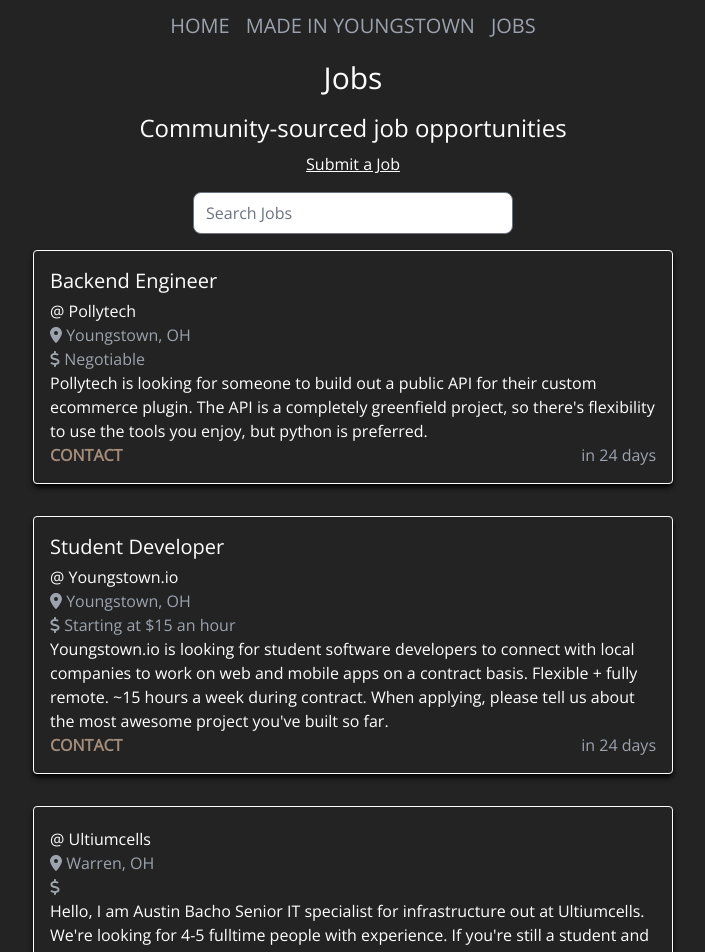
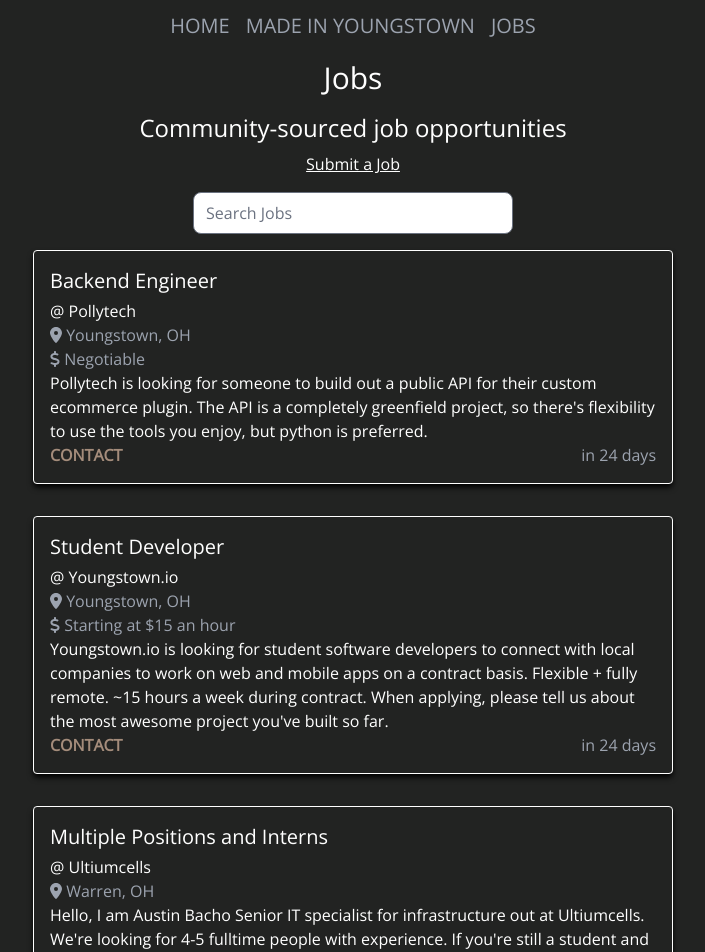
Before and after one commit to codeyoungstown/next-codeyoungstown.com, a Next.js app: page /jobs in a window 1280 px wide. Shown: the top 952 px of the page, without its empty margins (287-992 px from the left). Built offline with nearby package versions, Linux system fonts and the light colour scheme.

Commit message:
Finalized jobs page and removed captcha

```diff
--- a/components/JobListings.tsx
+++ b/components/JobListings.tsx
@@ -56,9 +56,11 @@ const Job = ({ job }) => {
           <p className="text-gray-400">
             <FontAwesomeIcon icon={faLocationDot} /> {job.location}
           </p>
-          <p className="text-gray-400">
-            <FontAwesomeIcon icon={faDollarSign} /> {job.salary}
-          </p>
+          {job.salary ? (
+            <p className="text-gray-400">
+              <FontAwesomeIcon icon={faDollarSign} /> {job.salary}
+            </p>
+          ) : null}
           <p>{job.desc}</p>
           <div className="grid grid-cols-2">
             {job.contact ? (
--- a/data/jobs.ts
+++ b/data/jobs.ts
@@ -18,11 +18,10 @@ export const jobs = [
     date: "2022-08-20",
   },
   {
-    title: "",
+    title: "Multiple Positions and Interns",
     company: "Ultiumcells",
     desc: "Hello, I am Austin Bacho Senior IT specialist for infrastructure out at Ultiumcells. We're looking for 4-5 fulltime people with experience. If you're still a student and looking for part time please also reach out. Please send me resumes at austin.bacho1@gmail.com and send me a text with your information and I can get it expedited. We're looking for people willing to learn global manufacturing system and application based support. If you speak Korean this is also a plus. Please reach out directly via my phone as I don't check my email account often. Thank you",
     location: "Warren, OH",
-    salary: "",
     contact: "austin.bacho1@gmail.com",
     date: "2022-08-20",
   },
--- a/pages/jobs-form.tsx
+++ b/pages/jobs-form.tsx
@@ -21,6 +21,7 @@ export default function JobsForm() {
             name="_next"
             value={`https://${BASE_URL}/submission-thank-you`}
           />
+          <input type="hidden" name="_captcha" value="false" />
           <FormField name="name" label="Your Name:" />
           <FormField name="email" label="Your Email:" type="email" />
           <FormField name="jobTitle" label="Job Title:" />
```
